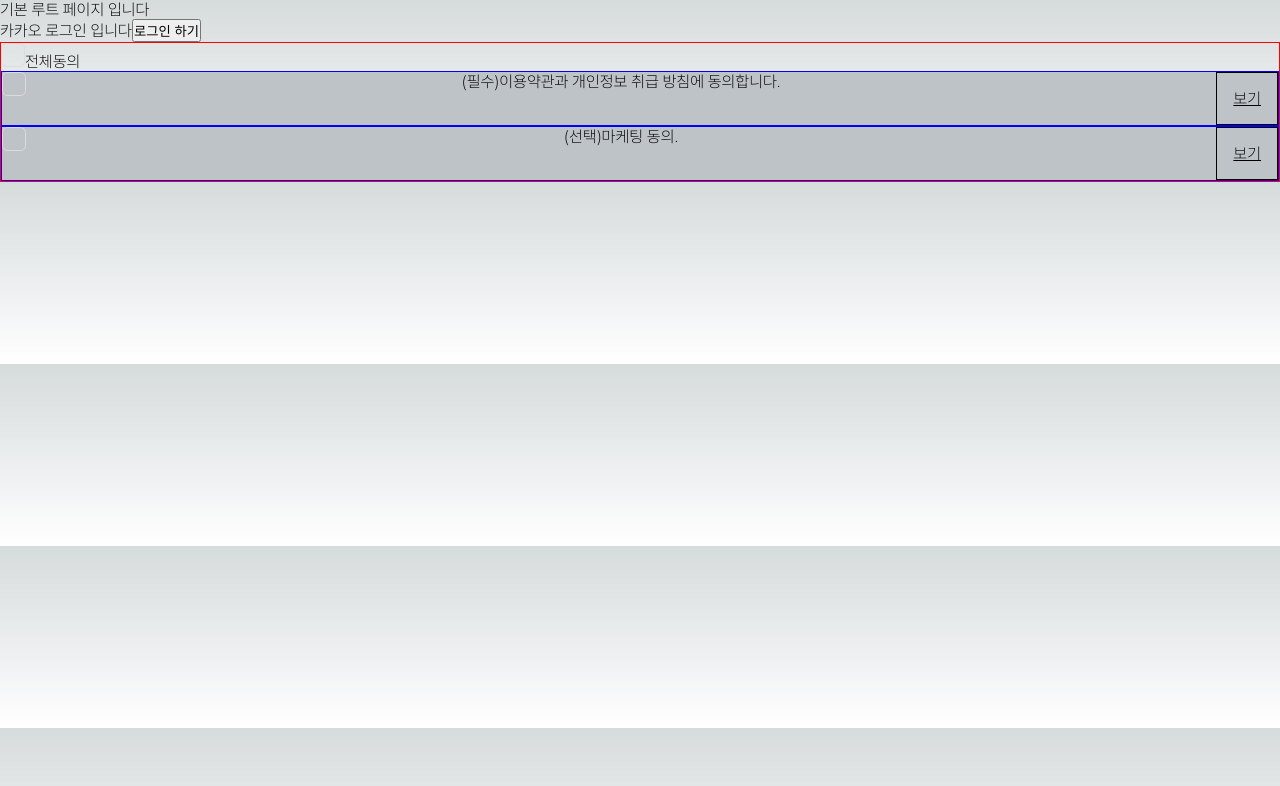
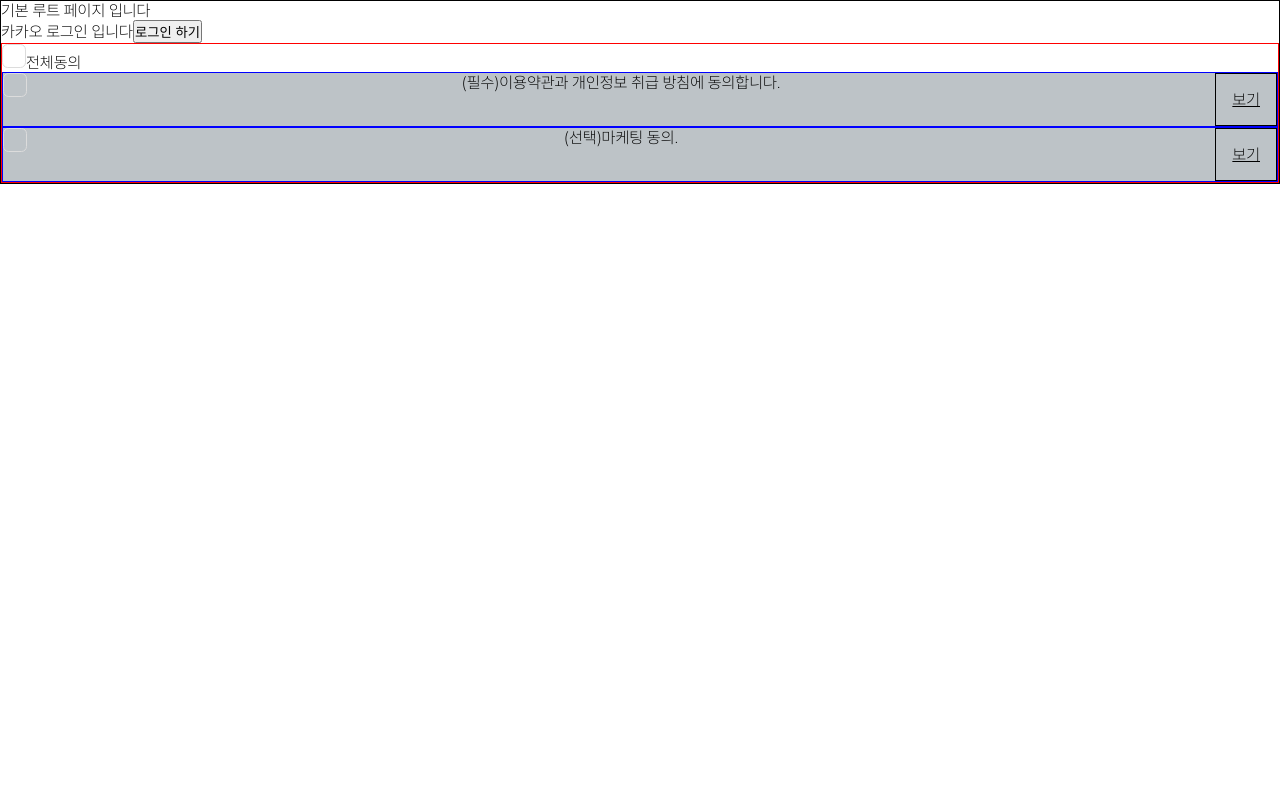
Before and after one commit to WE-ARE-RACCOONS/postgraduate-front, a Next.js app: page / in a window 1280 px wide. Shown: the top 786 px of the page. Built offline with nearby package versions, Linux system fonts and the light colour scheme; no server answers.

Commit message:
RAC-133 feat:마이페이지 파일 생성

```diff
--- a/src/app/globals.css
+++ b/src/app/globals.css
@@ -1,78 +1,19 @@
-:root {
-  --max-width: 1100px;
-  --border-radius: 12px;
-  /* --font-mono: ui-monospace, Menlo, Monaco, 'Cascadia Mono', 'Segoe UI Mono',
-    'Roboto Mono', 'Oxygen Mono', 'Ubuntu Monospace', 'Source Code Pro',
-    'Fira Mono', 'Droid Sans Mono', 'Courier New', monospace; */
-
-  --foreground-rgb: 0, 0, 0;
-  --background-start-rgb: 214, 219, 220;
-  --background-end-rgb: 255, 255, 255;
-
-  --primary-glow: conic-gradient(
-    from 180deg at 50% 50%,
-    #16abff33 0deg,
-    #0885ff33 55deg,
-    #54d6ff33 120deg,
-    #0071ff33 160deg,
-    transparent 360deg
-  );
-  --secondary-glow: radial-gradient(
-    rgba(255, 255, 255, 1),
-    rgba(255, 255, 255, 0)
-  );
-
-  --tile-start-rgb: 239, 245, 249;
-  --tile-end-rgb: 228, 232, 233;
-  --tile-border: conic-gradient(
-    #00000080,
-    #00000040,
-    #00000030,
-    #00000020,
-    #00000010,
-    #00000010,
-    #00000080
-  );
-
-  --callout-rgb: 238, 240, 241;
-  --callout-border-rgb: 172, 175, 176;
-  --card-rgb: 180, 185, 188;
-  --card-border-rgb: 131, 134, 135;
-}
-
-@media (prefers-color-scheme: dark) {
-  :root {
-    --foreground-rgb: 255, 255, 255;
-    --background-start-rgb: 0, 0, 0;
-    --background-end-rgb: 0, 0, 0;
-
-    --primary-glow: radial-gradient(rgba(1, 65, 255, 0.4), rgba(1, 65, 255, 0));
-    --secondary-glow: linear-gradient(
-      to bottom right,
-      rgba(1, 65, 255, 0),
-      rgba(1, 65, 255, 0),
-      rgba(1, 65, 255, 0.3)
-    );
-
-    --tile-start-rgb: 2, 13, 46;
-    --tile-end-rgb: 2, 5, 19;
-    --tile-border: conic-gradient(
-      #ffffff80,
-      #ffffff40,
-      #ffffff30,
-      #ffffff20,
-      #ffffff10,
-      #ffffff10,
-      #ffffff80
-    );
-
-    --callout-rgb: 20, 20, 20;
-    --callout-border-rgb: 108, 108, 108;
-    --card-rgb: 100, 100, 100;
-    --card-border-rgb: 200, 200, 200;
+@media (min-width: 375px) and (max-width: 600px) {
+  /*375이상 600으로 넘어가는 화면*/
+  html {
+    font-size: 1rem;
   }
 }
-
+@media (min-width: 600px) {
+  /*600이상으로 넘어가는 화면*/
+  html {
+    font-size: 1rem;
+    max-width: 600px;
+    margin: 0 auto;
+    /* 요거 꼭 지우기 */
+    border: 1px solid black;
+  }
+}
 * {
   box-sizing: border-box;
   padding: 0;
```
Also changed, not shown: src/app/mypage/page.tsx (added, +11 -0 lines).
